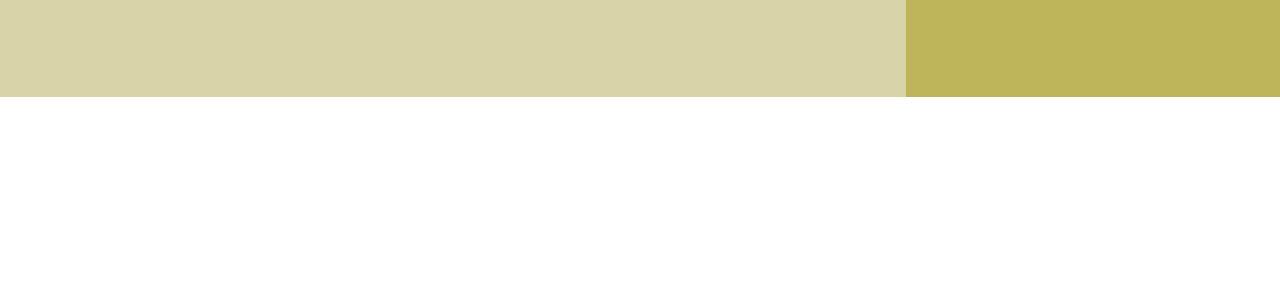
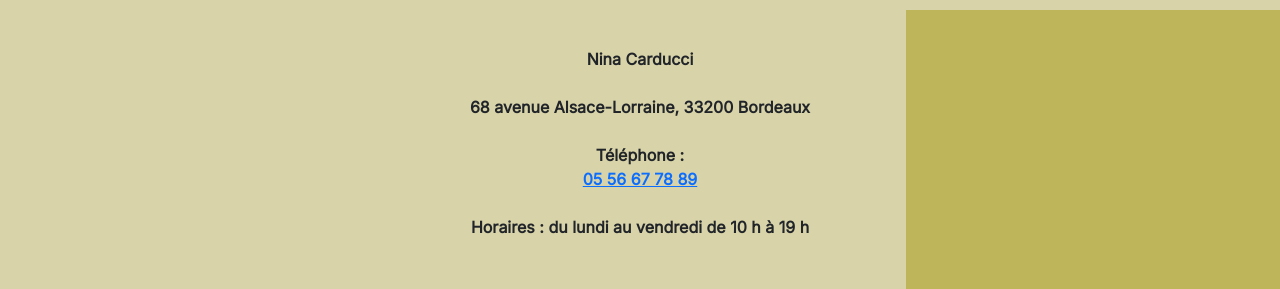
Before and after one commit to Hopeful117/Nina_Carducci, a plain HTML site: page index.html in a window 1280 px wide. Shown: the part 4809-5098 px from the top of the page. Before the commit the page ends 4906 px from the top, so only its background shows below. Drawn offline with nearby package versions, Linux system fonts and the light colour scheme.

Commit message:
ajout seo locale

```diff
--- a/assets/style.css
+++ b/assets/style.css
@@ -244,6 +244,18 @@ input[type="submit"] {
 	padding: .5em 1em
 }
 
+#info{
+	display:flex;
+	flex-direction: column;
+
+	justify-content: flex-start;
+	align-items: center;
+	font-weight: 600;
+
+
+
+	margin-top: 50px;
+}
 @media all and (max-width: 1180px) {
 	.picture {
 		flex : 2;
--- a/index.html
+++ b/index.html
@@ -2,6 +2,9 @@
 <html lang="fr">
 <head>
 	<meta name="viewport" content="width=device-width, initial-scale=1.0">
+	<meta name="description" content="Photographe à Bordeaux">
+	<meta name="keywords" content="Photographe pro,Photographe professionnel,Bordeaux,Nina Carducci">
+	<meta name="author" content="Nina Carducci">
 	<link rel="stylesheet" href="./assets/bootstrap/bootstrap.css">
 	<link rel="stylesheet" href="./assets/style.css">
 	<link rel="preconnect" href="https://fonts.googleapis.com">
@@ -142,7 +145,8 @@
 	</figure>
 </div>
 </main>
-<footer>
+<footer itemscope itemtype="https://schema.org/LocalBusiness">
+
 <div id="contact">
 	<div class="container">
 		<div class="form-container">
@@ -162,7 +166,21 @@
 			<img src="./assets/images/camera.webp" alt="camera">
 		</div>
 	</div>
+	<div id="info">
+		<meta itemprop="@type" content="LocalBusiness" />
+		<span itemprop="name">Nina Carducci</span><br>
+		<span itemprop="address" itemscope itemtype="https://schema.org/PostalAddress">
+		  <span itemprop="streetAddress">68 avenue Alsace-Lorraine</span>,
+		  <span itemprop="postalCode">33200</span>
+		  <span itemprop="addressLocality">Bordeaux</span>
+		</span><br>
+		Téléphone : <a href="tel:+33556677889" itemprop="telephone">05 56 67 78 89</a><br>
+		<meta itemprop="openingHours" content="Mo-Fr 10:00-19:00" />
+		Horaires : du lundi au vendredi de 10 h à 19 h
+	  </div>
 </div>
-</footer>
+
+
+  </footer>
 </body>
 </html>
```
Also changed, not shown: 1 other file.
